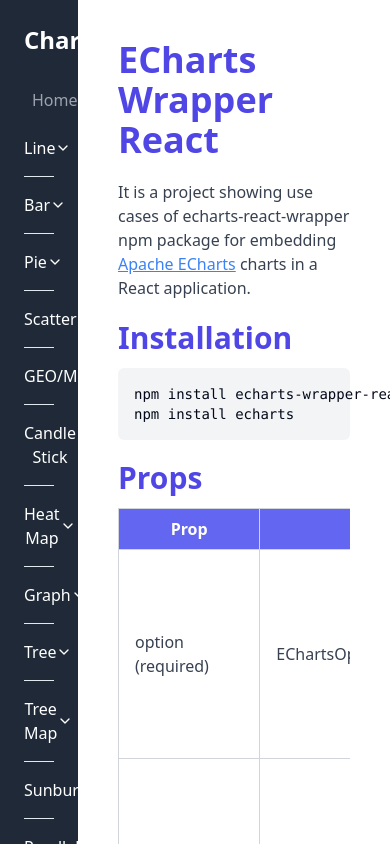
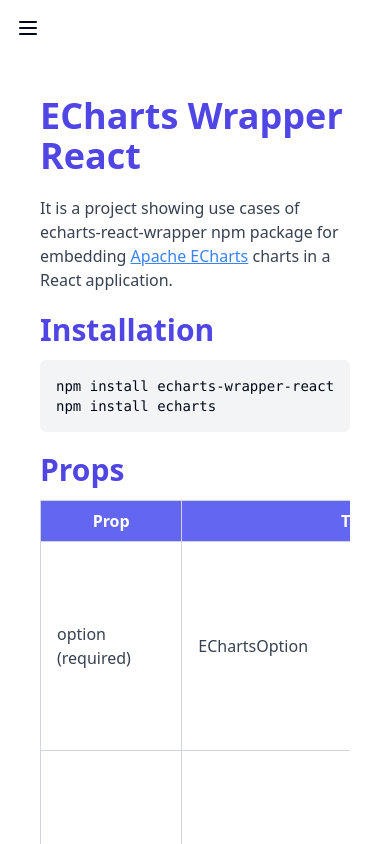
Before and after one commit to react-mern/echarts-wrapper-react-examples, a React (Vite) app: page / in a window 390 px wide. Built offline with nearby package versions, Linux system fonts and the light colour scheme.

Commit message:
feat: make responsive

```diff
--- a/src/components/Sidebar.tsx
+++ b/src/components/Sidebar.tsx
@@ -1,18 +1,13 @@
 import { NavLink } from 'react-router-dom';
 import { routes } from '../routes';
-import {
-    Accordion,
-    AccordionContent,
-    AccordionItem,
-    AccordionTrigger,
-} from '@/components/ui/accordion';
+import { Accordion, AccordionContent, AccordionItem, AccordionTrigger } from '@/components/ui/accordion';
 
 const Sidebar = () => {
   return (
     <div className="flex flex-col h-screen p-6 overflow-auto bg-gray-800 text-white">
       <div className="text-2xl font-bold mb-6">Charts</div>
       {routes.map((route) => {
-                if (route.children && route.name !== "Home") {
+        if (route.children && route.name !== 'Home') {
           return (
             <Accordion key={route.name} type="single" collapsible>
               <AccordionItem value={route.name}>
@@ -24,8 +19,7 @@
                         key={childRoute.name}
                         to={childRoute.path}
                         className={({ isActive }) =>
-                                                    `p-2 hover:text-gray-400 block ${isActive && 'text-gray-400'
-                                                    }`
+                          `p-2 hover:text-gray-400 block text-left ${isActive && 'text-gray-400'}`
                         }
                       >
                         {childRoute.name}
@@ -41,9 +35,7 @@
           <NavLink
             key={route.name}
             to={route.path}
-                        className={({ isActive }) =>
-                            `p-2 hover:text-gray-400 ${isActive && 'text-gray-400'}`
-                        }
+            className={({ isActive }) => `p-2 hover:text-gray-400 ${isActive && 'text-gray-400'}`}
           >
             {route.name}
           </NavLink>
--- /dev/null
+++ b/src/icons/MenuIcon.tsx
@@ -0,0 +1,16 @@
+const MenuIcon = () => {
+  return (
+    <svg
+      xmlns="http://www.w3.org/2000/svg"
+      fill="none"
+      viewBox="0 0 24 24"
+      strokeWidth={1.5}
+      stroke="currentColor"
+      className="size-6"
+    >
+      <path strokeLinecap="round" strokeLinejoin="round" d="M3.75 6.75h16.5M3.75 12h16.5m-16.5 5.25h16.5" />
+    </svg>
+  );
+};
+
+export default MenuIcon;
--- a/src/pages/RootLayout.tsx
+++ b/src/pages/RootLayout.tsx
@@ -1,17 +1,40 @@
-import { Outlet } from "react-router-dom"
-import Sidebar from "../components/Sidebar"
+import { Outlet } from 'react-router-dom';
+import Sidebar from '../components/Sidebar';
+import { Suspense } from 'react';
+import { Sheet, SheetContent, SheetDescription, SheetHeader, SheetTrigger } from '@/components/ui/sheet';
+import { MenuIcon } from 'lucide-react';
 
 const RootLayout = () => {
-    return (
-        <div className="flex max-h-screen">
-            <div className="w-1/5">
+  return (
+    <div className="flex md:flex-row flex-col max-h-screen">
+      {/* Sidebar for larger screens */}
+      <div className="hidden md:block md:w-2/6 lg:w-1/5">
+        <Sidebar />
+      </div>
+
+      {/* Sheet for smaller screens */}
+      <div className="md:hidden">
+        <Sheet>
+          <SheetTrigger className="p-4">
+            <MenuIcon />
+          </SheetTrigger>
+          <SheetContent side={'left'} className="p-0">
+            <SheetHeader>
+              <SheetDescription>
                 <Sidebar />
-            </div>
-            <div className="w-4/5 h-screen overflow-auto flex flex-col">
-                <Outlet />
-            </div>
-        </div>
-    )
-}
+              </SheetDescription>
+            </SheetHeader>
+          </SheetContent>
+        </Sheet>
+      </div>
 
-export default RootLayout
+      <div className="lg:w-4/5 md:w-4/6 w-full h-screen overflow-auto flex flex-col">
+        <Suspense fallback={'loading'}>
+          <Outlet />
+        </Suspense>
+      </div>
+    </div>
+  );
+};
+
+export default RootLayout;
```
Lines whose indentation alone changed are shown as unchanged.
